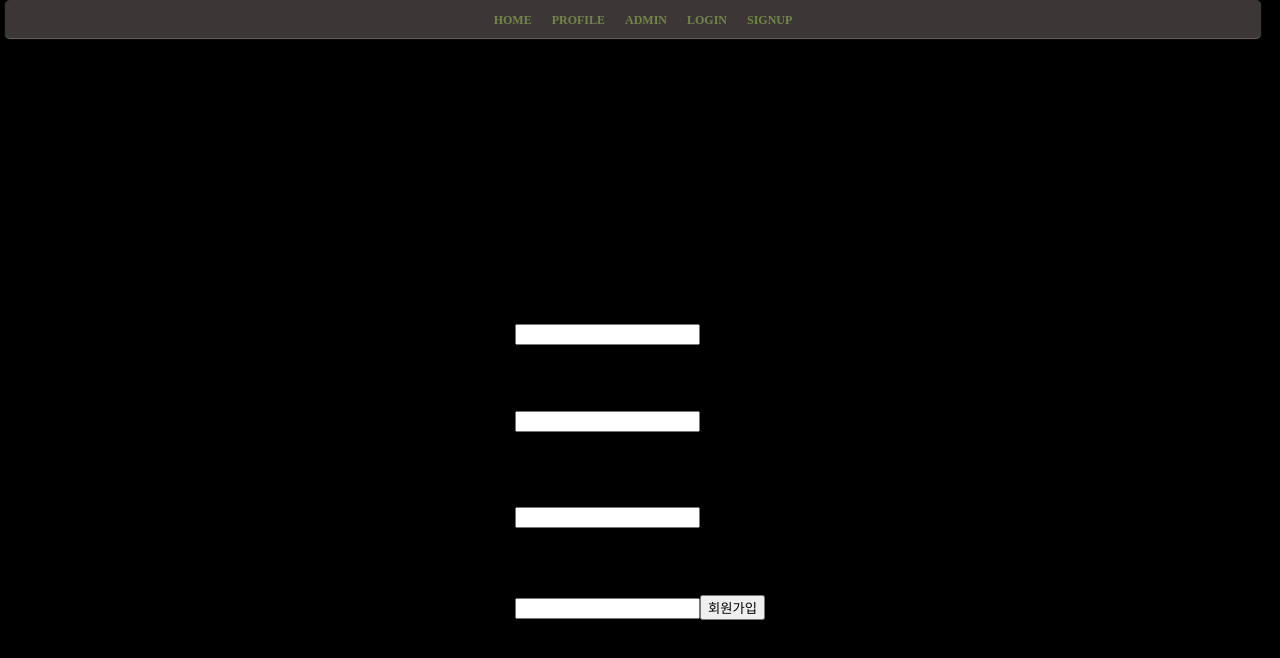
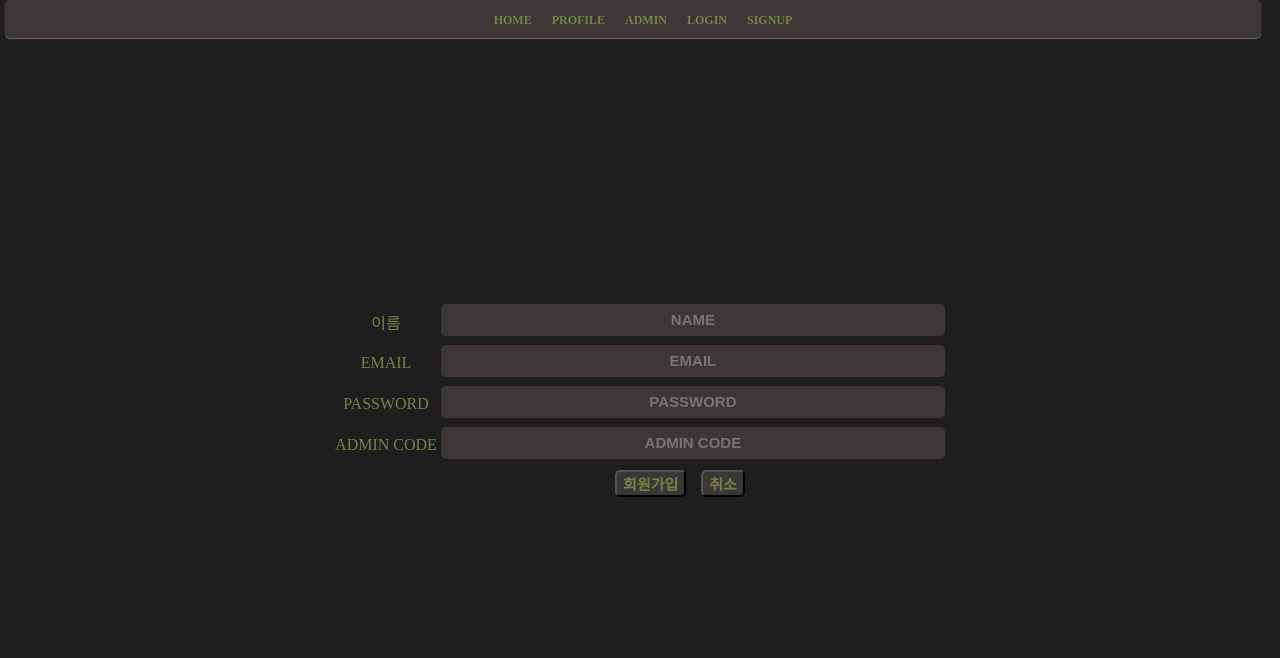
Before and after one commit to Yongjin9660/final_project, a React (Create React App) app: page /signup in a window 1280 px wide. Shown: the top 658 px of the page. Built offline with nearby package versions, Linux system fonts and the light colour scheme.

Commit message:
sign up css

```diff
--- a/src/components/Admin.js
+++ b/src/components/Admin.js
@@ -85,7 +85,7 @@ function Admin({ state }) {
                         <tr>
                             <td>출연 배우</td>
                             <td>
-                                <textarea value={actors} onChange={e => setActors(e.target.value)} placeholder="배우" />
+                                <textarea value={actors} onChange={e => setActors(e.target.value)} placeholder="배우" id="TA_actor"/>
                             </td>
                         </tr>
                         <tr>
@@ -121,19 +121,6 @@ function Admin({ state }) {
                         </tr>
                     </tfoot>
                 </table>
-
-
-                {/* <span>제목</span>
-                <input type="text" value={title} onChange={e => setTitle(e.target.value)} placeholder="Title" required />
-                <span>설명</span>
-                <textarea value={desc} onChange={e => setDesc(e.target.value)} placeholder="줄거리" cols="40" rows="8" />
-                <textarea value={director} onChange={e => setDirector(e.target.value)} placeholder="제작자" />
-                <textarea value={actors} onChange={e => setActors(e.target.value)} placeholder="배우" />
-                <input type="text" value={year} onChange={e => setYear(e.target.value)} placeholder="개봉년도" />
-                <textarea value={genre} onChange={e => setGenre(e.target.value)} placeholder="장르" />
-                <input type="text" value={movieRating} onChange={e => setMovieRating(e.target.value)} placeholder="관람등급" />
-                <textarea value={url} onChange={e => setUrl(e.target.value)} placeholder="Poster URL" cols="40" />
-                <button onClick={createContent}>Create</button> */}
             </div>
         </div>
     );
--- a/src/components/SignUp.js
+++ b/src/components/SignUp.js
@@ -4,7 +4,7 @@ import { connect } from "react-redux";
 import { Redirect } from 'react-router-dom';
 import '../style/Signup.css';
 
-function SignUp({ state }) {
+function SignUp({ state, history }) {
     const [name, setName] = useState("");
     const [email, setEmail] = useState("");
     const [password, setPassword] = useState("");
@@ -28,12 +28,55 @@ function SignUp({ state }) {
                 .catch(error => { console.log('error : ', error.response) });
         }
     }
+    function btnCancel(){
+        history.goBack();
+    }
     if(state.isLogin || signup){
         return <Redirect to={{pathname: "/"}} />;
     }
     return (
         <div className="Signup">
-            <div className="form">
+            <div className="Signup_table">
+                <table>
+                    <thead>
+                    </thead>
+                    <tbody>
+                        <tr>
+                            <td>이름</td>
+                            <td>
+                                <input type="text" value={name} onChange={e => setName(e.target.value)} placeholder="NAME" />
+                            </td>
+                        </tr>
+                        <tr>
+                            <td>EMAIL</td>
+                            <td>
+                                <input type="text" value={email} onChange={e => setEmail(e.target.value)} placeholder="EMAIL" />
+                            </td>
+                        </tr>
+                        <tr>
+                            <td>PASSWORD</td>
+                            <td>
+                                <input type="text" value={password} onChange={e => setPassword(e.target.value)} placeholder="PASSWORD" />
+                            </td>
+                        </tr>
+                        <tr>
+                            <td>ADMIN CODE</td>
+                            <td>
+                                <input type="text" value={adminCode} onChange={e => setAdminCode(e.target.value)} placeholder="ADMIN CODE" />
+                            </td>
+                        </tr>
+                    </tbody>
+                    <tfoot>
+                        <tr>
+                            <td colSpan="2">
+                                <button onClick={btnClick} id="btn_signup">회원가입</button>
+                                <button onClick={btnCancel}>취소</button>
+                            </td>
+                        </tr>
+                    </tfoot>
+                </table>
+            </div>
+            {/* <div className="form">
                 <h1>회원가입</h1>
                 <h2>이름</h2>
                 <input type="text" value={name} onChange={e => setName(e.target.value)} />
@@ -44,7 +87,7 @@ function SignUp({ state }) {
                 <h2>Admin Code</h2>
                 <input type="text" value={adminCode} onChange={e => setAdminCode(e.target.value)} />
                 <button onClick={btnClick}>회원가입</button>
-            </div>
+            </div> */}
         </div>
     );
 
--- a/src/style/Admin.css
+++ b/src/style/Admin.css
@@ -12,10 +12,12 @@
     font-weight: 600;
     font-size: 20px;
     border-radius: 5px;
-
     margin-top: 10px;
     margin-left: 80px;
+}
 
+.Admin table button:hover{
+    cursor: pointer;
 }
 
 .Admin .Admin_table td{
@@ -29,7 +31,7 @@
     min-width: 500px;
     max-height: 300px;
     background-color: rgb(61, 54, 54);
-    color: rgb(114, 134, 72);
+    color: gray;
     text-align: center;
     font-weight: 600;
     font-size: 15px;
@@ -40,7 +42,7 @@
 .Admin table input{
     width: 500px;
     background-color: rgb(61, 54, 54);
-    color: rgb(114, 134, 72);
+    color: gray;
     text-align: center;
     font-weight: 600;
     font-size: 15px;
@@ -54,6 +56,11 @@
 }
 
 #TA_direc{
+    height: 30px;
+    max-height: 100px;
+}
+
+#TA_actor{
     height: 30px;
     max-height: 100px;
 }
--- a/src/style/Content.css
+++ b/src/style/Content.css
@@ -61,11 +61,6 @@
     vertical-align: middle;
   }
 
-
-
-
-
-
   .movie .movie__title,
   .movie .movie__year {
     margin: 0;
--- a/src/style/Login.css
+++ b/src/style/Login.css
@@ -17,6 +17,8 @@
     margin-right: 3px;
     font-size: 15px;
     border-radius: 5px;
+    background-color: rgb(61, 54, 54);
+    color: gray;
 }
 
 .Login .login_form button {
@@ -28,3 +30,6 @@
     font-size: 17px;
     border-radius: 5px;
 }
+.Login .login_form button:hover{
+    cursor: pointer;
+}
--- a/src/style/Signup.css
+++ b/src/style/Signup.css
@@ -1,11 +1,46 @@
 .Signup {
+    background-color: rgb(30, 30, 30);
     display: flex;
     justify-content: center;
     align-items: center;
     height: 100vh;
 }
 
+.Signup .Signup_table td{
+    color: rgb(114, 134, 72);
+    text-align: center;
+}
+
 .Login .form input {
     background-color: skyblue;
     color: blue;
 }
+
+.Signup table input{
+    width: 500px;
+    height: 30px;
+    background-color: rgb(61, 54, 54);
+    color: gray;
+    text-align: center;
+    font-weight: 600;
+    font-size: 15px;
+    border-radius: 5px;
+    border-style: none;
+    margin-bottom: 5px;
+}
+
+.Signup table button{
+    background-color: rgb(61, 54, 54);
+    color: rgb(114, 134, 72);
+    font-weight: 600;
+    font-size: 15px;
+    border-radius: 5px;
+}
+.Signup table button:hover{
+    cursor: pointer;
+}
+.Signup table #btn_signup{
+    margin-top: 2px;
+    margin-left: 80px;
+    margin-right: 15px;
+}
```
Also changed, not shown: 1 other file (tests, documents, lock files or other folders).
